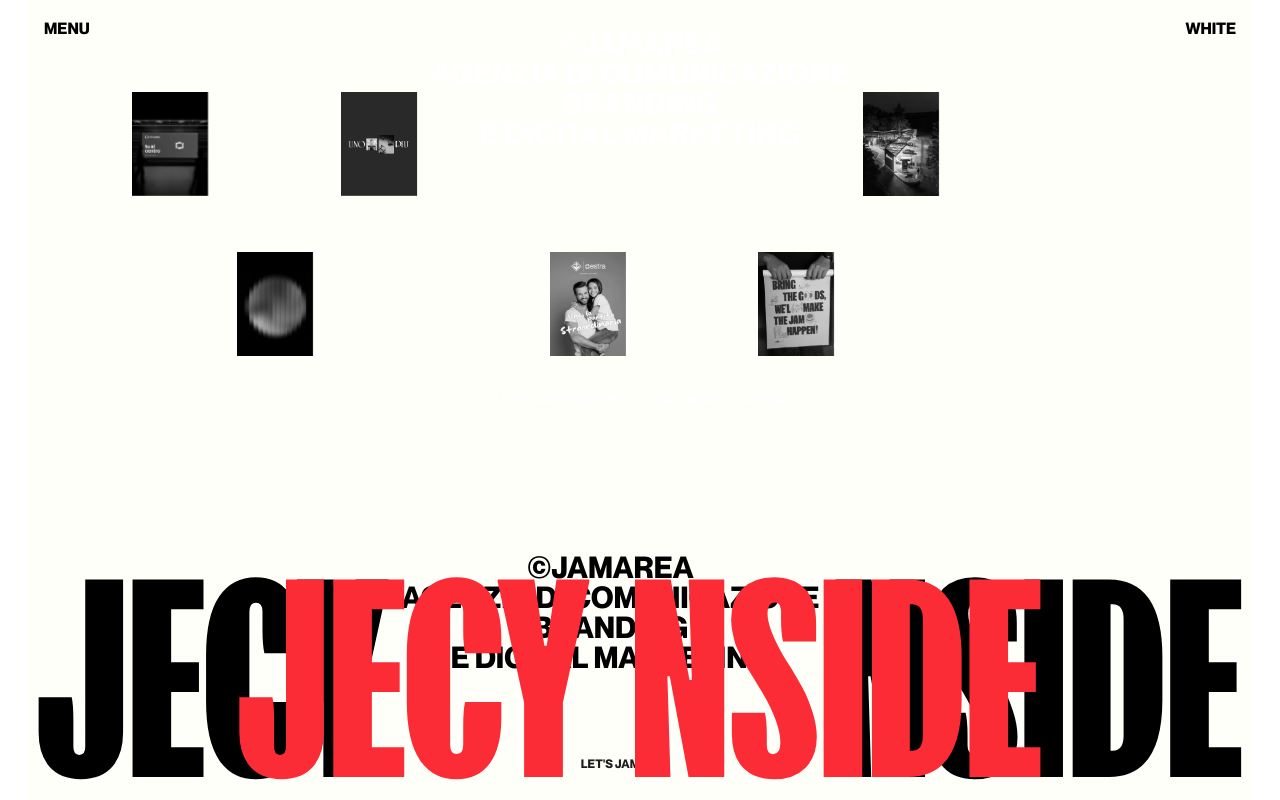
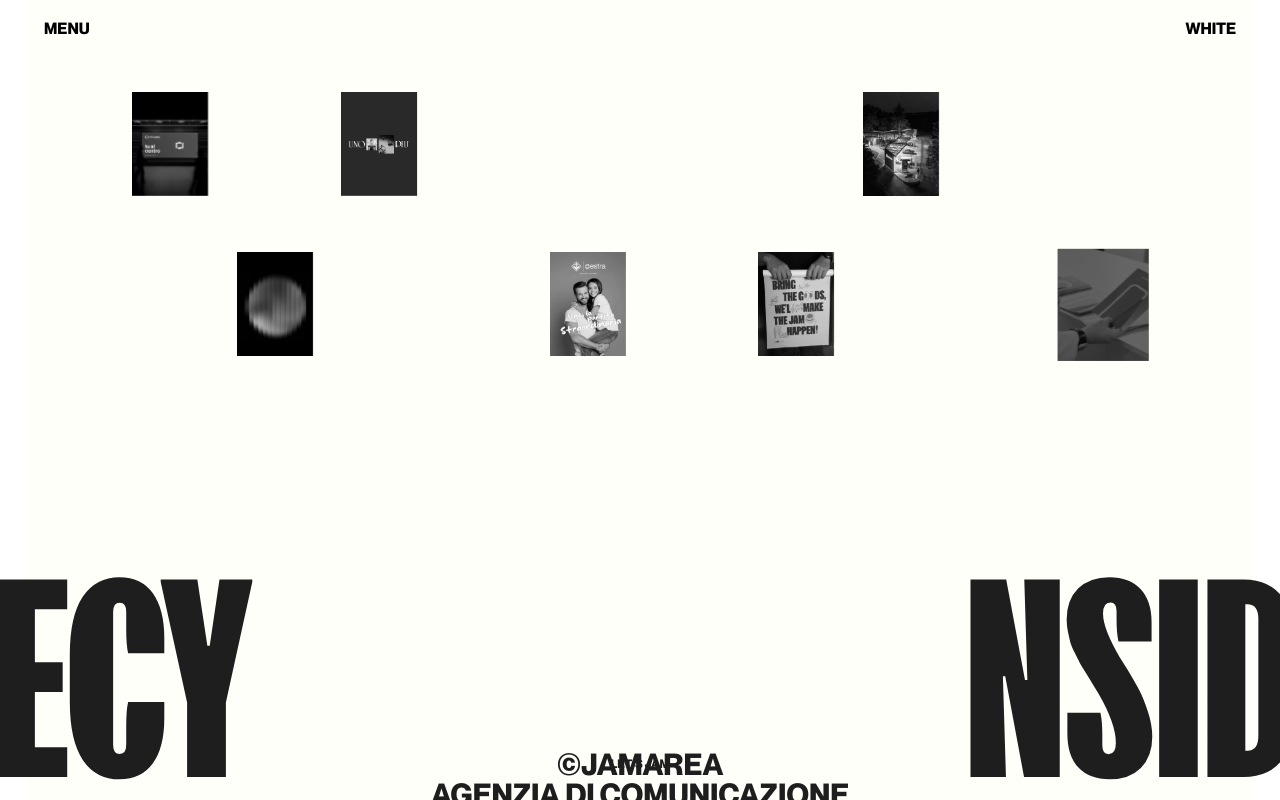
Before and after one commit to JecyNside/Loading-Animation, a React (Vite) app: page / in a window 1280 px wide. Built offline with nearby package versions, Linux system fonts and the light colour scheme.

Commit message:
completado

```diff
--- a/index.html
+++ b/index.html
@@ -2,7 +2,7 @@
 <html lang="en">
   <head>
     <meta charset="UTF-8" />
-    <link rel="icon" type="image/svg+xml" href="/vite.svg" />
+    <link rel="icon" type="image/svg+xml" href="/public/icon.png" />
     <meta name="viewport" content="width=device-width, initial-scale=1.0" />
     <title>Loading Animation</title>
   </head>
--- a/package.json
+++ b/package.json
@@ -7,6 +7,8 @@
     "dev": "vite",
     "build": "vite build",
     "lint": "eslint .",
+    "predeploy": "npm run build",
+    "deploy": "gh-pages -d dist",
     "preview": "vite preview"
   },
   "dependencies": {
@@ -25,6 +27,7 @@
     "eslint": "^9.30.1",
     "eslint-plugin-react-hooks": "^5.2.0",
     "eslint-plugin-react-refresh": "^0.4.20",
+    "gh-pages": "^6.3.0",
     "globals": "^16.3.0",
     "vite": "^7.0.3"
   }
--- a/src/App.jsx
+++ b/src/App.jsx
@@ -14,7 +14,6 @@ export default function App() {
     const state = Flip.getState(img);
 
     cardContainer.appendChild(img);
-    /* img.classList.remove("fixed"); */
 
     Flip.from(state, {
       duration: 2.5,
@@ -23,20 +22,11 @@ export default function App() {
   };
 
   useGSAP(() => {
-    let mm = gsap.matchMedia();
-    const tl = gsap.timeline();
+    const mm = gsap.matchMedia();
 
-    /* mm.add("(max-width: 1023px)", () => {
-      const width = 300 * 5.65;
-      Draggable.create("#grid-container", {
-        type: "x",
-        inertia: true,
-        bounds: {
-          minX: 0,
-          maxX: -width,
-        },
-      });
-
+    // Refactorizar
+    function buildTimeline({ letra1Vars, letra2Vars, logoTopY }) {
+      const tl = gsap.timeline();
       tl.from(".overlay-span", {
         delay: 0.5,
         yPercent: 130,
@@ -56,161 +46,59 @@ export default function App() {
           stagger: 0.3,
           ease: "power1.inOut",
         })
-        .from(
-          ".logo-top",
-          {
-            yPercent: -150,
-            ease: "power1.out",
-          },
-          "-=.8"
-        )
+        .from(".logo-top", { yPercent: -150, ease: "power1.out" }, "-=.8")
         .from(
           ".logo-bottom",
-          {
-            yPercent: 150,
-            ease: "power1.out",
-            stagger: 0.1,
-          },
+          { yPercent: 150, ease: "power1.out", stagger: 0.1 },
           "<"
         )
         .to(
           ".logo-top",
-          {
-            y: "592.85%",
-            color: "#1e1e1e",
-            ease: "power2.inOut",
-            duration: 1,
-          },
+          { y: logoTopY, color: "#1e1e1e", ease: "power2.inOut", duration: 1 },
           "+=.5"
         )
         .call(tween, [], "-=1.6")
-        .to(
-          ".overlay-img",
-          {
-            opacity: 1,
-            pointerEvents: "all",
-          },
-          "+=.3"
-        )
-        .to(
-          "#letra-1",
-          {
-            color: "#1e1e1e",
-            ease: "power2.inOut",
-            duration: 1,
-          },
-          "-=2"
-        )
-        .to(
-          "#letra-2",
-          {
-            color: "#1e1e1e",
-            ease: "power2.inOut",
-            duration: 1,
-          },
-          "<"
-        )
-        .to(
-          ".overlay",
-          {
-            autoAlpha: 0,
-            duration: 0,
-          },
-          "+=.7"
-        )
-        .to(".footer-titles", {
-          color: "#1e1e1e",
-          duration: 0,
-        });
-    }); */
+        .to(".overlay-img", { opacity: 1, pointerEvents: "all" }, "+=.3")
+        .to("#letra-1", letra1Vars, "-=2")
+        .to("#letra-2", letra2Vars, "<")
+        .to(".overlay", { autoAlpha: 0, duration: 0 }, "+=.7")
+        .to(".footer-titles", { color: "#1e1e1e", duration: 0 });
+    }
 
-    /* tl.from(".overlay-span", {
-      delay: 0.5,
-      yPercent: 130,
-      stagger: 0.3,
-      ease: "power1.inOut",
-      autoAlpha: 0,
-    })
-      .from(".overlay-img", {
-        duration: 1,
-        scale: 1.3,
-        autoAlpha: 0,
-        ease: "power3.out",
-      })
-      .to(".overlay-span", {
-        y: "-100%",
-        autoAlpha: 0,
-        stagger: 0.3,
-        ease: "power1.inOut",
-      })
-      .from(
-        ".logo-top",
-        {
-          yPercent: -150,
-          ease: "power1.out",
-        },
-        "-=.8"
-      )
-      .from(
-        ".logo-bottom",
-        {
-          yPercent: 150,
-          ease: "power1.out",
-          stagger: 0.1,
-        },
-        "<"
-      )
-      .to(
-        ".logo-top",
-        {
-          y: "638%",
-          color: "#1e1e1e",
-          ease: "power2.inOut",
-          duration: 1,
-        },
-        "+=.5"
-      )
-      .call(tween, [], "-=1.6")
-      .to(
-        ".overlay-img",
-        {
-          opacity: 1,
-          pointerEvents: "all",
-        },
-        "+=.3"
-      )
-      .to(
-        "#letra-1",
-        {
+    mm.add("(max-width: 1023px)", () => {
+      console.log("FONOXD");
+      const width = 300 * 5.65;
+      Draggable.create("#grid-container", {
+        type: "x",
+        inertia: true,
+        bounds: { minX: 0, maxX: -width },
+      });
+
+      buildTimeline({
+        letra1Vars: { color: "#1e1e1e", ease: "power2.inOut", duration: 1 },
+        letra2Vars: { color: "#1e1e1e", ease: "power2.inOut", duration: 1 },
+        logoTopY: "592.85%",
+      });
+    });
+
+    mm.add("(min-width: 1024px)", () => {
+      console.log("PC")
+      buildTimeline({
+        letra1Vars: {
           x: -337,
           color: "#1e1e1e",
           ease: "power2.inOut",
           duration: 1,
         },
-        "-=2"
-      )
-      .to(
-        "#letra-2",
-        {
-          x: 337,
+        letra2Vars: {
+          x: 335.5,
           color: "#1e1e1e",
           ease: "power2.inOut",
           duration: 1,
         },
-        "<"
-      )
-      .to(
-        ".overlay",
-        {
-          autoAlpha: 0,
-          duration: 0,
-        },
-        "+=.7"
-      )
-      .to(".footer-titles", {
-        color: "#1e1e1e",
-        duration: 0,
-      }); */
+        logoTopY: "600.5%",
+      });
+    });
   });
 
   return (
@@ -296,12 +184,12 @@ export default function App() {
           </div>
 
           {/* FOOTER TITLES */}
-          <div className="footer-titles flex-1 size-full flex text-black px-2">
-            <span className="flex self-end-safe text-span font-FKScreamer ">
+          <div className="footer-titles flex-1 size-full grid text-transparent lg:grid-cols-3 grid-cols-2 lg:grid-rows-1 grid-rows-2">
+            <span className="flex self-end-safe text-span justify-center lg:justify-start font-FKScreamer order-2 lg:order-1 col-span-1 row-start-2 lg:row-start-1">
               JECY
             </span>
 
-            <div className="flex flex-col py-7 w-full h-full items-center justify-end gap-21 text-center">
+            <div className="flex flex-col lg:py-7 w-full h-full items-center justify-end gap-21 text-center order-1 lg:order-2 col-span-2 lg:col-span-1 row-start-1">
               <span className="font-NeueMontreal-Bold lg:text-3xl text-xl leading-[100%]">
                 ©JAMAREA <br />
                 AGENZIA DI COMUNICAZIONE <br />
@@ -313,7 +201,7 @@ export default function App() {
               </div>
             </div>
 
-            <span className="flex self-end-safe text-span font-FKScreamer">
+            <span className="flex self-end-safe text-span justify-center lg:justify-start font-FKScreamer order-3 col-span-1 row-start-2 lg:row-start-1">
               NSIDE
             </span>
           </div>
@@ -329,38 +217,21 @@ export default function App() {
         </div>
 
         {/* CONTAINER-IMAGE */}
-        {/* <div className="container-image overflow-hidden bg-black flex size-full fixed">
+        <div className="container-image overflow-hidden bg-black flex size-full fixed">
           <img
             className="overlay-img"
             src={gridImages.Img7}
             alt="img-overlay"
           />
-        </div> */}
+        </div>
 
-        {/* AQUI ES */}
         <span className="logo-top absolute m-auto top-7 left-0 right-0 text-white font-NeueMontreal-Bold text-xl sm:text-2xl lg:text-3xl leading-[100%] text-center z-10 w-fit logo-alignment-fix">
           ©JAMAREA <br />
           AGENZIA DI COMUNICAZIONE <br />
           BRANDING <br />E DIGITAL MARKETING
         </span>
 
-        {/* <div className="absolute flex text-white bottom-0 left-[2.45rem] lg:gap-9 gap-[3.22rem]">
-          <span
-            id="letra-1"
-            className="text-span logo-bottom flex self-end-safe text-8xl font-FKScreamer z-10"
-          >
-            JECY
-          </span>
-          <span
-            id="letra-2"
-            className="text-span logo-bottom flex self-end-safe text-8xl font-FKScreamer z-10"
-          >
-            NSIDE
-          </span>
-        </div> */}
-
-        {/* XDD */}
-        <div className="absolute flex text-red-500 bottom-0 gap-10">
+        <div className="absolute flex text-white bottom-0 lg:gap-10 lg:left-1/2 lg:transform -translate-x-1/2 left-[12.8rem] gap-[5rem]">
           <span
             id="letra-1"
             className="logo-bottom flex self-end-safe text-span font-FKScreamer z-10"
--- a/src/index.css
+++ b/src/index.css
@@ -83,15 +83,4 @@
     object-position: center center;
     will-change: transform, opacity;
   }
-
-  /* .logo-alignment-fix {
-    transform: translateX(-44.5px);
-  } */
-
-  .text-center-exact {
-    text-align: center;
-    margin-left: auto;
-    margin-right: auto;
-    display: block;
-  }
 }
--- a/vite.config.js
+++ b/vite.config.js
@@ -5,4 +5,5 @@ import tailwindcss from '@tailwindcss/vite'
 // https://vite.dev/config/
 export default defineConfig({
   plugins: [react(), tailwindcss()],
+  base: "https://JecyNside.github.io/Loading-Animation",
 })
```
Also changed, not shown: archive.txt (deleted), public/icon.png (added), 1 other file (tests, documents, lock files or other folders).
